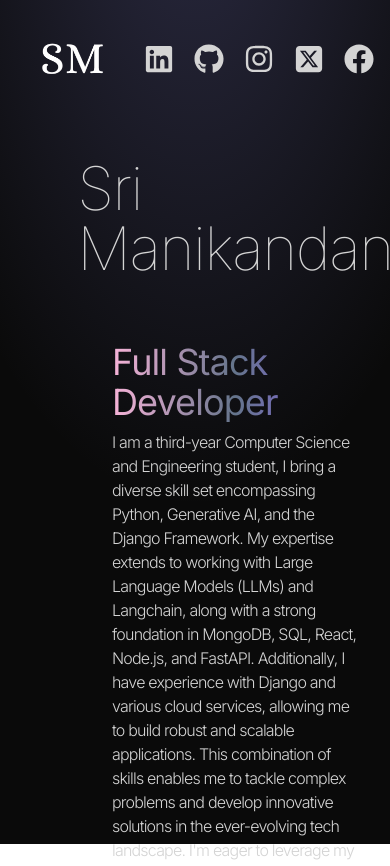
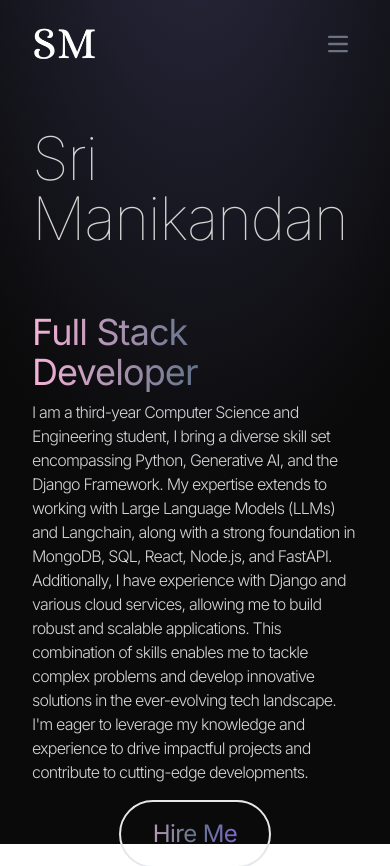
Before and after one commit to Sri-Manikandan/Portfolio-website, a React (Vite) app: page / in a window 390 px wide. Shown: the top 866 px of the page. Built offline with nearby package versions, Linux system fonts and the light colour scheme.

Commit message:
adding more responsive styles

```diff
--- a/src/components/About.jsx
+++ b/src/components/About.jsx
@@ -13,7 +13,7 @@ const About = () => {
             <img className='rounded-2xl w-3/4 lg:w-1/2 h-3/4' src={aboutImg} />
             <div className="hidden lg:block">
               <h2 className='font-medium mt-40 text-3xl px-12'>Engaged in <span className='bg-gradient-to-r from-pink-300 via-slate-500 to-purple-500 bg-clip-text text-transparent'>15+ Hackathons</span> Across Diverse Locales, Blending Online And Offline Formats</h2>
-              <p className='max-w-xl pb-6 pt-4'>I'm seasoned in hackathons, having participated in over 15 events, both online and offline, across various states. With each competition, I've honed my problem-solving skills and fostered innovation, consistently delivering impactful solutions under pressure.</p>
+              <p className='max-w-xl pl-12 pt-4'>I'm seasoned in hackathons, having participated in over 15 events, both online and offline, across various states. With each competition, I've honed my problem-solving skills and fostered innovation, consistently delivering impactful solutions under pressure.</p>
             </div>
           </div>
         </div>
--- a/src/components/Contact.jsx
+++ b/src/components/Contact.jsx
@@ -1,10 +1,20 @@
 import React from 'react'
 import { CONTACT } from '../constants'
+import { FaFacebook, FaGithub, FaInstagram, FaLinkedin } from 'react-icons/fa'
+import { FaSquareXTwitter } from 'react-icons/fa6'
+import { motion } from 'framer-motion'
 
 const Contact = () => {
   return (
     <div className="border-b border-neutral-900 pb-20">
         <h1 className='my-10 text-center text-4xl'>Get in Touch</h1>
+        <div className='m-8 items-center justify-center gap-5 text-3xl flex lg:hidden'>
+					<motion.a whileHover={{scale:1.1}} whileTap={{scale:0.9}} href='https://www.linkedin.com/in/sri-manikandan/'><FaLinkedin/></motion.a>
+					<motion.a whileHover={{scale:1.1}} whileTap={{scale:0.9}} href='https://github.com/Sri-Manikandan'><FaGithub/></motion.a>
+					<motion.a whileHover={{scale:1.1}} whileTap={{scale:0.9}} href='https://www.instagram.com/_manish._7/'><FaInstagram/></motion.a>
+					<motion.a whileHover={{scale:1.1}} whileTap={{scale:0.9}} href='https://x.com/Manish_2750'><FaSquareXTwitter/></motion.a>
+					<motion.a whileHover={{scale:1.1}} whileTap={{scale:0.9}} href='https://www.facebook.com/SriManikandanR'><FaFacebook/></motion.a>
+				</div>
         <div className="text-center tracking-tighter">
             <p className='my-4'>{CONTACT.address}</p>
             <p className='my-4'>{CONTACT.phoneNo}</p>
--- a/src/components/Hero.jsx
+++ b/src/components/Hero.jsx
@@ -20,7 +20,7 @@ const Hero = () => {
   return (
     <div className="pb-4 lg:mb-35">
         <div className="flex flex-wrap">
-            <div className="w-full lg:w-1/2 pl-20">
+            <div className="w-full lg:w-1/2 lg:pl-20">
                 <div className="flex flex-col items-center lg:items-start">
                     <motion.h1 variants={container(0)} initial="hidden" animate="visible" className='pb-16 text-6xl font-thin tracking-tight lg:mt-16 lg:text-8xl'>Sri Manikandan</motion.h1>
                     <motion.span variants={container(0.5)} initial="hidden" animate="visible" className='bg-gradient-to-r from-pink-300 via-slate-500 to-purple-500 bg-clip-text text-4xl tracking-tight text-transparent'>Full Stack Developer</motion.span>
--- a/src/components/Navbar.jsx
+++ b/src/components/Navbar.jsx
@@ -29,16 +29,15 @@ const Navbar = () => {
 	  };
 
 	  const collapse = new Collapse(targetEl, triggerEl, options, instanceOptions);
-	  collapse.toggle();
 	}, []);
 
 	return (
 		<div className='mb-10'>
 			<nav className='flex items-center justify-between py-3'>
 				<div className='flex flex-shrink-0 items-center'>
-					<img className='mx-2 w-16 h-16' src={logo} alt='logo'/>
+					<img className='w-16 h-16' src={logo} alt='logo'/>
 				</div>
-				<div className='m-8 flex items-center justify-center gap-5 text-3xl'>
+				<div className='m-8 items-center justify-center gap-5 text-3xl hidden lg:flex'>
 					<motion.a whileHover={{scale:1.1}} whileTap={{scale:0.9}} href='https://www.linkedin.com/in/sri-manikandan/'><FaLinkedin/></motion.a>
 					<motion.a whileHover={{scale:1.1}} whileTap={{scale:0.9}} href='https://github.com/Sri-Manikandan'><FaGithub/></motion.a>
 					<motion.a whileHover={{scale:1.1}} whileTap={{scale:0.9}} href='https://www.instagram.com/_manish._7/'><FaInstagram/></motion.a>
--- a/src/components/Projects.jsx
+++ b/src/components/Projects.jsx
@@ -7,7 +7,7 @@ const Projects = () => {
         <h1 className='my-20 text-center text-4xl'>Projects</h1>
         <div>
             {PROJECTS.map((project, index) => (
-                <div key={index} className='mb-20 flex flex-wrap lg:justify-center text-center lg:text-left'>
+                <div key={index} className='mb-20 flex flex-wrap lg:justify-center text-center lg:text-left lg:gap-20'>
                     <div className='w-full lg:w-1/4 flex justify-center items-center'>
                         <img src={project.image} width={300} height={300} alt={project.title}  className='mb-6 rounded-md'/>
                     </div>
```
